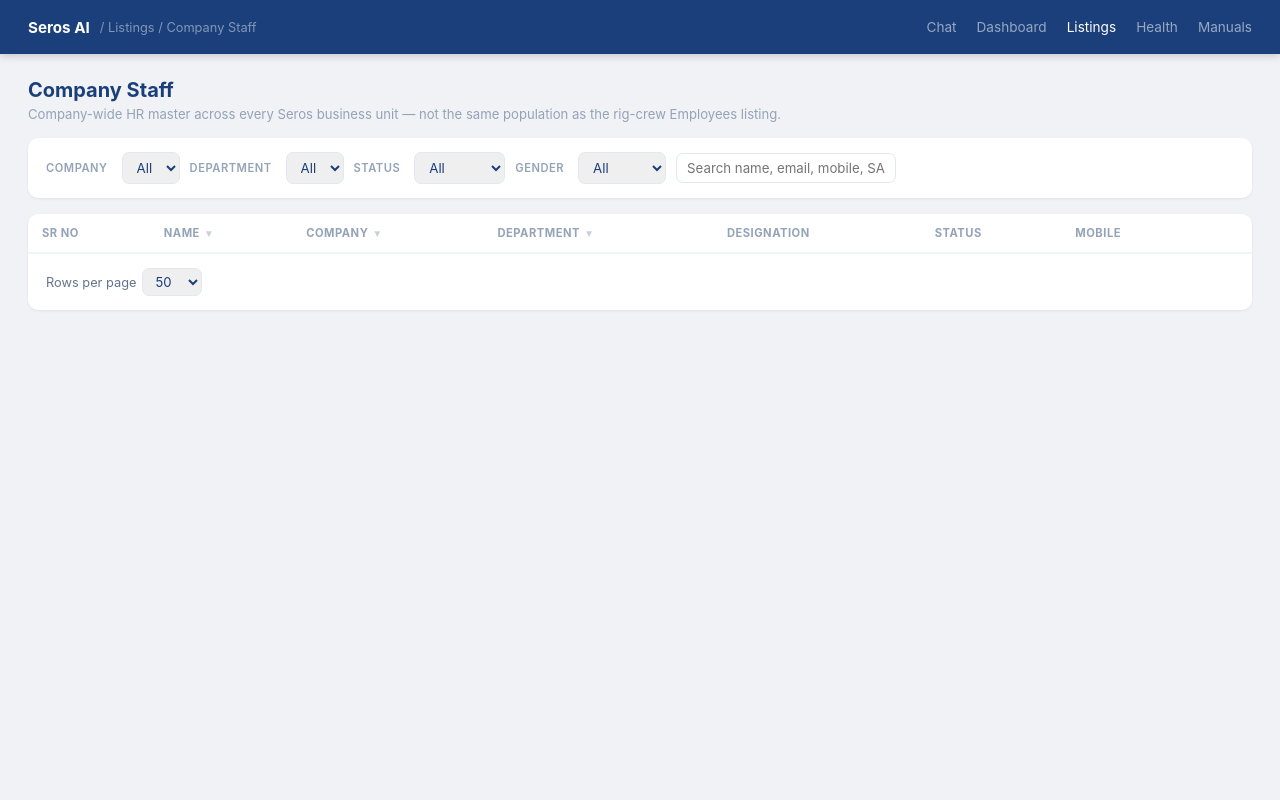
After one commit to smaskara1812/SerosIS, a Python web app: template chatbot/templates/chatbot/listings/staff.html in a window 1280 px wide. The commit adds this page. Run offline with Jinja, Linux system fonts and the light colour scheme; the template is opened without the code that fills it, so the values that code supplies are empty.

Commit message:
listing crew

```diff
--- /dev/null
+++ b/chatbot/templates/chatbot/listings/staff.html
@@ -0,0 +1,355 @@
+<!DOCTYPE html>
+<html lang="en">
+<head>
+  <meta charset="UTF-8" />
+  <meta name="viewport" content="width=device-width, initial-scale=1.0" />
+  <title>Company Staff — Seros Listings</title>
+  <style>
+    *, *::before, *::after { box-sizing: border-box; margin: 0; padding: 0; }
+    body {
+      font-family: -apple-system, BlinkMacSystemFont, "Segoe UI", sans-serif;
+      background: #f0f2f5;
+      min-height: 100vh;
+    }
+    .nav {
+      background: #1a3f7a; color: #fff; padding: 0 28px; height: 54px;
+      display: flex; align-items: center; justify-content: space-between;
+      position: sticky; top: 0; z-index: 200; box-shadow: 0 2px 8px rgba(0,0,0,0.18);
+    }
+    .nav-brand { font-size: 0.95rem; font-weight: 700; display: flex; align-items: center; gap: 10px; }
+    .nav-brand span { opacity: 0.45; font-weight: 400; font-size: 0.8rem; }
+    .nav-links { display: flex; gap: 20px; align-items: center; }
+    .nav-links a { color: rgba(255,255,255,0.55); text-decoration: none; font-size: 0.85rem; transition: color 0.15s; }
+    .nav-links a:hover, .nav-links a.active { color: #fff; }
+
+    .page-body { padding: 24px 28px 48px; max-width: 1500px; margin: 0 auto; }
+    .page-title { font-size: 1.25rem; font-weight: 700; color: #1a3f7a; margin-bottom: 4px; }
+    .page-note { font-size: 0.82rem; color: #94a3b8; margin-bottom: 16px; }
+
+    /* ── Filter bar ── */
+    .filter-bar {
+      background: #fff; border-radius: 10px; padding: 14px 18px;
+      display: flex; align-items: center; gap: 10px; flex-wrap: wrap;
+      box-shadow: 0 1px 3px rgba(0,0,0,0.07); margin-bottom: 16px;
+    }
+    .filter-bar label {
+      font-size: 0.7rem; font-weight: 600; color: #94a3b8; text-transform: uppercase;
+      letter-spacing: 0.5px; margin-right: 4px;
+    }
+    .filter-bar select, .filter-bar input[type="text"] {
+      border: 1px solid #e2e8f0; border-radius: 7px; padding: 6px 10px;
+      font-size: 0.83rem; color: #1a3f7a; font-family: inherit; outline: none;
+      transition: border-color 0.15s;
+    }
+    .filter-bar select:focus, .filter-bar input:focus { border-color: #1a3f7a; }
+    #search-input { width: 220px; }
+    .filter-spacer { flex: 1; }
+    .results-count { font-size: 0.8rem; color: #64748b; white-space: nowrap; }
+
+    /* ── Table ── */
+    .listing-table-wrap {
+      background: #fff; border-radius: 10px; box-shadow: 0 1px 3px rgba(0,0,0,0.07);
+      overflow: hidden;
+    }
+    table.listing-table { width: 100%; border-collapse: collapse; font-size: 0.83rem; }
+    .listing-table th {
+      text-align: left; font-size: 0.7rem; font-weight: 700; color: #94a3b8;
+      text-transform: uppercase; letter-spacing: 0.5px; padding: 12px 14px;
+      border-bottom: 2px solid #f1f5f9; white-space: nowrap; cursor: pointer; user-select: none;
+    }
+    .listing-table th.sortable:hover { color: #1a3f7a; }
+    .listing-table th .sort-arrow { font-size: 0.65rem; margin-left: 3px; opacity: 0.5; }
+    .listing-table th.sorted .sort-arrow { opacity: 1; color: #1a3f7a; }
+    .listing-table td { padding: 11px 14px; border-bottom: 1px solid #f1f5f9; color: #334155; vertical-align: top; }
+    .listing-table tr.row-main { cursor: pointer; }
+    .listing-table tr.row-main.row-odd td  { background: #fff; }
+    .listing-table tr.row-main.row-even td { background: #f6f8fa; }
+    .listing-table tr.row-main:hover td { background: #eef2f7; }
+    .listing-table td.sr-no { color: #94a3b8; font-size: 0.78rem; }
+    .listing-table tr.row-detail.row-odd td  { background: #fff; }
+    .listing-table tr.row-detail.row-even td { background: #f6f8fa; }
+    .listing-table tr.row-detail { display: none; }
+    .listing-table tr.row-detail.open { display: table-row; }
+
+    .badge { display: inline-block; border-radius: 10px; padding: 2px 9px; font-size: 0.74rem; font-weight: 700; white-space: nowrap; }
+    .badge.active   { background: #f0fdf4; color: #16a34a; }
+    .badge.inactive { background: #f1f5f9; color: #94a3b8; }
+
+    .more-btn {
+      background: none; border: 1px solid #e2e8f0; border-radius: 6px;
+      padding: 3px 10px; font-size: 0.75rem; color: #1a3f7a; cursor: pointer;
+      transition: background 0.12s;
+    }
+    .more-btn:hover { background: #f1f5f9; }
+
+    .detail-grid { display: grid; grid-template-columns: repeat(auto-fit, minmax(220px, 1fr)); gap: 14px; }
+    .detail-field { font-size: 0.8rem; }
+    .detail-field-label { font-size: 0.68rem; font-weight: 700; color: #94a3b8; text-transform: uppercase; letter-spacing: 0.4px; margin-bottom: 3px; }
+    .detail-field-value { color: #334155; line-height: 1.5; white-space: pre-wrap; }
+    .detail-full { grid-column: 1 / -1; }
+
+    .empty-state { padding: 60px 0; text-align: center; color: #94a3b8; font-size: 0.9rem; }
+
+    /* ── Pagination ── */
+    .pagination-bar {
+      display: flex; align-items: center; justify-content: space-between;
+      padding: 14px 18px; gap: 12px; flex-wrap: wrap;
+    }
+    .page-size-select { display: flex; align-items: center; gap: 6px; font-size: 0.8rem; color: #64748b; }
+    .page-size-select select {
+      border: 1px solid #e2e8f0; border-radius: 7px; padding: 4px 8px; font-size: 0.82rem; color: #1a3f7a; font-family: inherit;
+    }
+    .page-controls { display: flex; align-items: center; gap: 6px; }
+    .page-btn {
+      border: 1px solid #e2e8f0; background: #fff; border-radius: 7px;
+      padding: 5px 11px; font-size: 0.8rem; color: #1a3f7a; cursor: pointer;
+      transition: background 0.12s;
+    }
+    .page-btn:hover:not(:disabled) { background: #f1f5f9; }
+    .page-btn:disabled { color: #cbd5e1; cursor: default; }
+    .page-btn.active { background: #1a3f7a; color: #fff; border-color: #1a3f7a; }
+    .page-info { font-size: 0.8rem; color: #64748b; white-space: nowrap; }
+  </style>
+</head>
+<body>
+
+<nav class="nav">
+  <div class="nav-brand">Seros AI <span>/ Listings / Company Staff</span></div>
+  <div class="nav-links">
+    <a href="/">Chat</a>
+    <a href="/dashboard/">Dashboard</a>
+    <a href="/listings/" class="active">Listings</a>
+    <a href="/health/">Health</a>
+    <a href="/manuals/">Manuals</a>
+  </div>
+</nav>
+
+<div class="page-body">
+  <div class="page-title">Company Staff</div>
+  <div class="page-note">Company-wide HR master across every Seros business unit — not the same population as the rig-crew Employees listing.</div>
+
+  <div class="filter-bar">
+    <label>Company</label>
+    <select id="f-company"><option value="">All</option></select>
+
+    <label>Department</label>
+    <select id="f-dept"><option value="">All</option></select>
+
+    <label>Status</label>
+    <select id="f-status">
+      <option value="">All</option>
+      <option value="active">Active</option>
+      <option value="inactive">Inactive</option>
+    </select>
+
+    <label>Gender</label>
+    <select id="f-gender">
+      <option value="">All</option>
+      <option value="M">Male</option>
+      <option value="F">Female</option>
+    </select>
+
+    <input type="text" id="search-input" placeholder="Search name, email, mobile, SAP code…" />
+
+    <div class="filter-spacer"></div>
+    <div class="results-count" id="results-count"></div>
+  </div>
+
+  <div class="listing-table-wrap">
+    <table class="listing-table">
+      <thead>
+        <tr>
+          <th>Sr No</th>
+          <th class="sortable" data-sort="name">Name <span class="sort-arrow">▾</span></th>
+          <th class="sortable" data-sort="company">Company <span class="sort-arrow">▾</span></th>
+          <th class="sortable" data-sort="dept">Department <span class="sort-arrow">▾</span></th>
+          <th>Designation</th>
+          <th>Status</th>
+          <th>Mobile</th>
+          <th></th>
+        </tr>
+      </thead>
+      <tbody id="table-body"></tbody>
+    </table>
+    <div id="empty-state" class="empty-state" style="display:none;">No staff match the current filters.</div>
+
+    <div class="pagination-bar">
+      <div class="page-size-select">
+        Rows per page
+        <select id="page-size-select">
+          <option value="25">25</option>
+          <option value="50" selected>50</option>
+          <option value="75">75</option>
+          <option value="100">100</option>
+        </select>
+      </div>
+      <div class="page-info" id="page-info"></div>
+      <div class="page-controls" id="page-controls"></div>
+    </div>
+  </div>
+</div>
+
+<script>
+  const state = {
+    page: 1, page_size: 50, company: "", dept: "",
+    status: "", gender: "", search: "", sort: "name", sort_dir: "asc",
+  };
+  let searchDebounce = null;
+
+  async function loadMeta() {
+    const res = await fetch("/api/listings/staff/meta/");
+    const meta = await res.json();
+    const compSel = document.getElementById("f-company");
+    meta.companies.forEach(c => compSel.insertAdjacentHTML("beforeend", `<option value="${c.id}">${_esc(c.name)}</option>`));
+    const deptSel = document.getElementById("f-dept");
+    meta.depts.forEach(d => deptSel.insertAdjacentHTML("beforeend", `<option value="${d.id}">${_esc(d.name)}</option>`));
+  }
+
+  function _esc(s) {
+    return String(s == null ? "" : s).replace(/[&<>"']/g, c => ({ "&":"&amp;", "<":"&lt;", ">":"&gt;", '"':"&quot;", "'":"&#39;" }[c]));
+  }
+
+  function statusBadge(active) {
+    return active ? `<span class="badge active">Active</span>` : `<span class="badge inactive">Inactive</span>`;
+  }
+
+  function detailField(label, value, full) {
+    return `<div class="detail-field ${full ? "detail-full" : ""}">
+      <div class="detail-field-label">${label}</div>
+      <div class="detail-field-value">${value && String(value).trim() ? _esc(value) : "—"}</div>
+    </div>`;
+  }
+
+  function renderRow(r, idx) {
+    const rowId = "row-" + r.id;
+    const srNo = (state.page - 1) * state.page_size + idx + 1;
+    const zebra = idx % 2 === 0 ? "row-odd" : "row-even";
+    const main = `
+      <tr class="row-main ${zebra}" data-row="${rowId}">
+        <td class="sr-no">${srNo}</td>
+        <td>${_esc(r.name)}</td>
+        <td>${_esc(r.company || "—")}</td>
+        <td>${_esc(r.dept || "—")}</td>
+        <td>${_esc(r.designation || "—")}</td>
+        <td>${statusBadge(r.active)}</td>
+        <td>${_esc(r.mobile || "—")}</td>
+        <td><button class="more-btn" data-row="${rowId}">More</button></td>
+      </tr>`;
+    const detail = `
+      <tr class="row-detail ${zebra}" id="${rowId}">
+        <td colspan="8">
+          <div class="detail-grid">
+            ${detailField("Grade", r.grade)}
+            ${detailField("Gender", r.gender === "M" ? "Male" : r.gender === "F" ? "Female" : "—")}
+            ${detailField("Date of Birth", r.dob)}
+            ${detailField("Location", r.location)}
+            ${detailField("Joined", r.emp_from)}
+            ${detailField("Left", r.emp_to)}
+            ${detailField("SAP Code", r.sap_code)}
+            ${detailField("Email", r.email)}
+          </div>
+        </td>
+      </tr>`;
+    return main + detail;
+  }
+
+  function toggleRow(rowId) {
+    const el = document.getElementById(rowId);
+    if (!el) return;
+    el.classList.toggle("open");
+    const btn = document.querySelector(`.more-btn[data-row="${rowId}"]`);
+    if (btn) btn.textContent = el.classList.contains("open") ? "Less" : "More";
+  }
+
+  function renderPagination(meta) {
+    const info = document.getElementById("page-info");
+    const start = (meta.page - 1) * meta.page_size + 1;
+    const end = Math.min(meta.page * meta.page_size, meta.total);
+    info.textContent = meta.total ? `Showing ${start}–${end} of ${meta.total.toLocaleString()}` : "";
+
+    const controls = document.getElementById("page-controls");
+    const pages = [];
+    const totalPages = meta.total_pages;
+    const cur = meta.page;
+    pages.push(1);
+    for (let p = cur - 1; p <= cur + 1; p++) if (p > 1 && p < totalPages) pages.push(p);
+    if (totalPages > 1) pages.push(totalPages);
+    const uniquePages = [...new Set(pages)].sort((a, b) => a - b);
+
+    let html = `<button class="page-btn" id="prev-btn" ${cur <= 1 ? "disabled" : ""}>‹ Prev</button>`;
+    let lastP = 0;
+    uniquePages.forEach(p => {
+      if (p - lastP > 1) html += `<span class="page-info">…</span>`;
+      html += `<button class="page-btn ${p === cur ? "active" : ""}" data-page="${p}">${p}</button>`;
+      lastP = p;
+    });
+    html += `<button class="page-btn" id="next-btn" ${cur >= totalPages ? "disabled" : ""}>Next ›</button>`;
+    controls.innerHTML = html;
+
+    document.getElementById("prev-btn").addEventListener("click", () => { if (state.page > 1) { state.page--; loadData(); } });
+    document.getElementById("next-btn").addEventListener("click", () => { if (state.page < totalPages) { state.page++; loadData(); } });
+    controls.querySelectorAll("[data-page]").forEach(btn => {
+      btn.addEventListener("click", () => { state.page = +btn.dataset.page; loadData(); });
+    });
+  }
+
+  async function loadData() {
+    const params = new URLSearchParams();
+    Object.entries(state).forEach(([k, v]) => { if (v !== "" && v != null) params.set(k, v); });
+    const res = await fetch("/api/listings/staff/?" + params.toString());
+    const data = await res.json();
+
+    const tbody = document.getElementById("table-body");
+    const emptyState = document.getElementById("empty-state");
+    if (!data.rows || !data.rows.length) {
+      tbody.innerHTML = "";
+      emptyState.style.display = "block";
+    } else {
+      emptyState.style.display = "none";
+      tbody.innerHTML = data.rows.map(renderRow).join("");
+      tbody.querySelectorAll(".row-main, .more-btn").forEach(el => {
+        el.addEventListener("click", (e) => {
+          e.stopPropagation();
+          toggleRow(el.dataset.row);
+        });
+      });
+    }
+    document.getElementById("results-count").textContent = data.total ? `${data.total.toLocaleString()} staff` : "";
+    renderPagination(data);
+
+    document.querySelectorAll(".listing-table th.sortable").forEach(th => {
+      th.classList.toggle("sorted", th.dataset.sort === state.sort);
+      const arrow = th.querySelector(".sort-arrow");
+      if (th.dataset.sort === state.sort) arrow.textContent = state.sort_dir === "asc" ? "▴" : "▾";
+    });
+  }
+
+  document.getElementById("f-company").addEventListener("change", e => { state.company = e.target.value; state.page = 1; loadData(); });
+  document.getElementById("f-dept").addEventListener("change", e => { state.dept = e.target.value; state.page = 1; loadData(); });
+  document.getElementById("f-status").addEventListener("change", e => { state.status = e.target.value; state.page = 1; loadData(); });
+  document.getElementById("f-gender").addEventListener("change", e => { state.gender = e.target.value; state.page = 1; loadData(); });
+  document.getElementById("page-size-select").addEventListener("change", e => { state.page_size = +e.target.value; state.page = 1; loadData(); });
+  document.getElementById("search-input").addEventListener("input", e => {
+    clearTimeout(searchDebounce);
+    searchDebounce = setTimeout(() => { state.search = e.target.value; state.page = 1; loadData(); }, 350);
+  });
+  document.querySelectorAll(".listing-table th.sortable").forEach(th => {
+    th.addEventListener("click", () => {
+      if (state.sort === th.dataset.sort) {
+        state.sort_dir = state.sort_dir === "asc" ? "desc" : "asc";
+      } else {
+        state.sort = th.dataset.sort;
+        state.sort_dir = "asc";
+      }
+      state.page = 1;
+      loadData();
+    });
+  });
+
+  (async () => {
+    await loadMeta();
+    await loadData();
+  })();
+</script>
+</body>
+</html>
--- a/chatbot/urls.py
+++ b/chatbot/urls.py
@@ -11,6 +11,7 @@ urlpatterns = [
     path("listings/incidents/", views.listings_incidents_page, name="listings_incidents"),
     path("listings/hazard-cards/", views.listings_hazard_cards_page, name="listings_hazard_cards"),
     path("listings/employees/", views.listings_employees_page, name="listings_employees"),
+    path("listings/staff/", views.listings_staff_page, name="listings_staff"),
 
     # ── Dashboard API ───────────────────────────────────────────────────────
     path("api/dashboard/", views.dashboard_api, name="dashboard_api"),
@@ -24,6 +25,8 @@ urlpatterns = [
     path("api/listings/hazard-cards/", views.listings_hazard_cards_api, name="listings_hazard_cards_api"),
     path("api/listings/employees/meta/", views.listings_employees_meta_api, name="listings_employees_meta_api"),
     path("api/listings/employees/", views.listings_employees_api, name="listings_employees_api"),
+    path("api/listings/staff/meta/", views.listings_staff_meta_api, name="listings_staff_meta_api"),
+    path("api/listings/staff/", views.listings_staff_api, name="listings_staff_api"),
 
     # ── Health API ──────────────────────────────────────────────────────────
     path("api/health/", views.health_api, name="health_api"),
```
Also changed, not shown: chatbot/analytics/listings.py (+104 -0 lines), chatbot/templates/chatbot/listings/index.html (+8 -0 lines), chatbot/views.py (+36 -0 lines).
